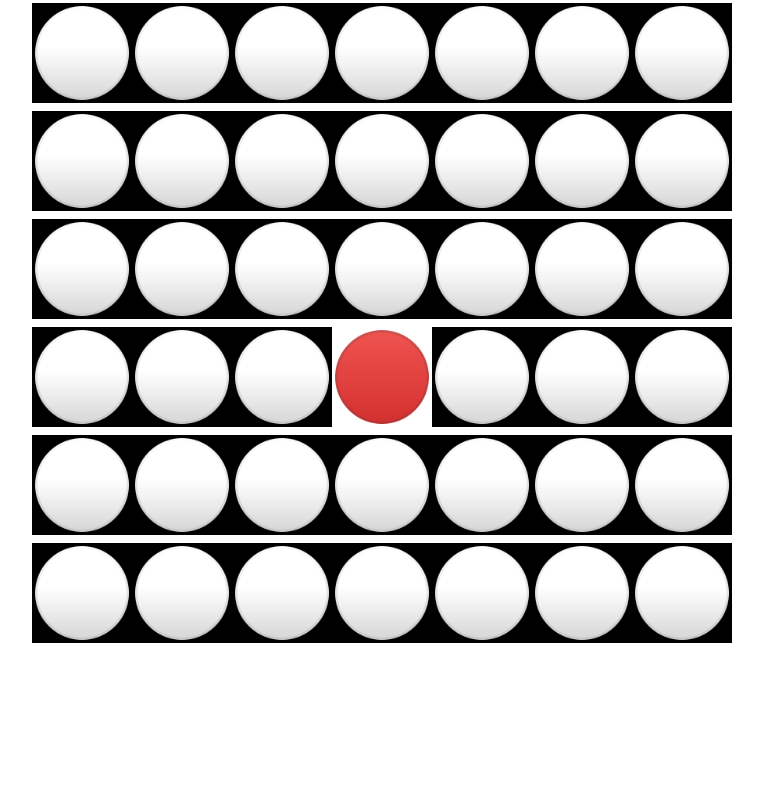
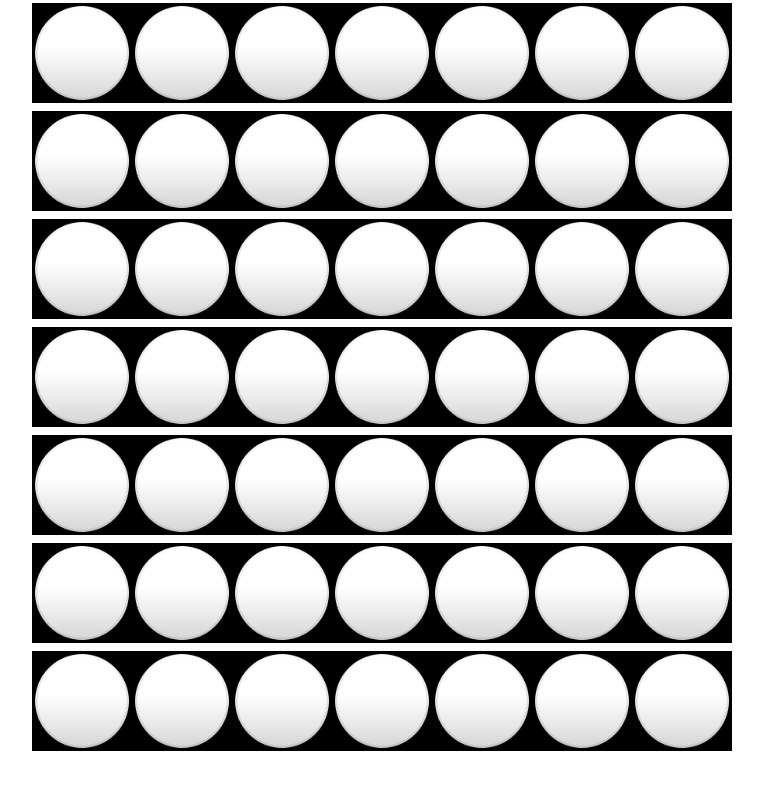
Before and after one commit to Wanderoooo/connect-four, a React (Create React App) app: page / in a window 1280 px wide. Shown: the top 790 px of the page, without its empty margins (258-1021 px from the left). Built offline with nearby package versions, Linux system fonts and the light colour scheme.

Commit message:
Reworking GameBoard to use 2d array of GamePIeces
Co-authored-by: Alissa Guo <Wanderoooo@users.noreply.github.com>

```diff
--- a/src/components/GameBoard.js
+++ b/src/components/GameBoard.js
@@ -6,15 +6,20 @@ import DropArrow from "./DropArrow";
 
 export default function GameBoard() {
 
-    const [pieces, setPieces] = useState([
-        [0, 0, 0, 0, 0, 0, 0],
-        [0, 0, 0, 0, 0, 0, 0],
-        [0, 0, 0, 0, 0, 0, 0],
-        [0, 0, 0, 1, 0, 0, 0],
-        [0, 0, 0, 0, 0, 0, 0],
-        [0, 0, 0, 0, 0, 0, 0]
-        ] //actual inital board state is all white, there's one red dot there for fun
-    );
+
+
+    const [pieces, setPieces] = useState(() => {
+        let res = [];
+        let row = [];
+        for (let i = 7; i >= 1; i--) {
+            for (let j = 1; j <= 7; j++) {
+                row.push(<GamePiece id={[j, i]} />);
+            }
+            res.push(row);
+            row = [];
+        }
+        return res;
+    });
 
     // n is the target color;
     // 0 -> white
@@ -29,30 +34,18 @@ export default function GameBoard() {
         )
     }
 
-    const getColor = (n) => {
-        if (n === 1) {
-            return 'red';
-        }
-        if (n === 2) {
-            return 'yellow';
-        }
-        return 'white';
-    }
-
-    const renderTableRow = (rowData) => {
-        return (
-            <tr>
-                <td>
-                    {rowData.map((item, i) =>
-                        ( <GamePiece initialColor={getColor(item)}/>))}
-                </td>
-            </tr>
-        )
-    }
 
     return (
         <table className='board'>
-            {pieces.map((item, i) => (renderTableRow(item)))}
+            {pieces.map((row) => {
+                return (
+                    <tr>
+                        <td>
+                            {row}
+                        </td>
+                    </tr>
+                )}
+            )}
         </table>
     )
 }
```
